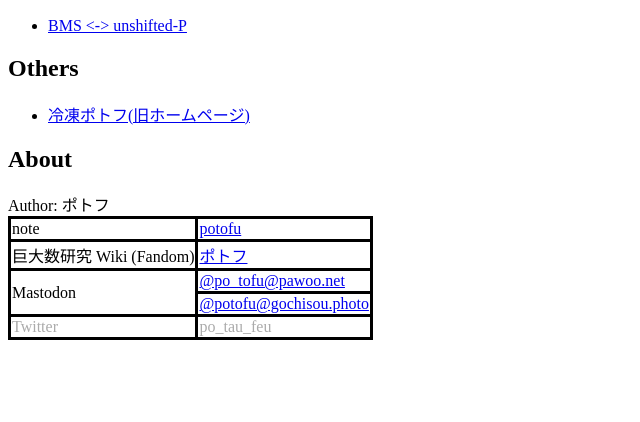
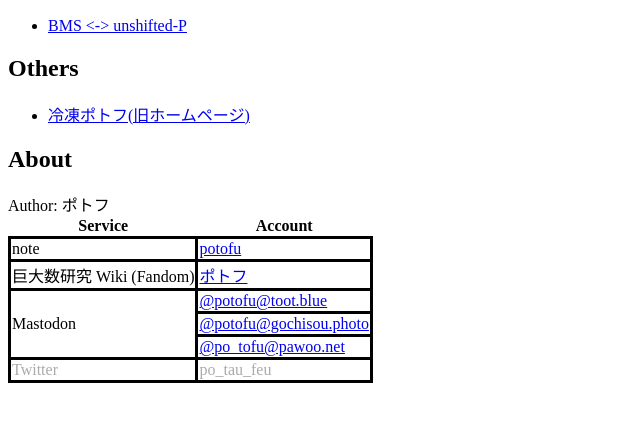
Before and after one commit to Potofu/potofu.github.io, a plain HTML site: page index.html in a window 1280 px wide. Shown: the part 110-532 px from the top of the page, without its empty margins (0-640 px from the left). Drawn offline with Linux system fonts and the light colour scheme.

Commit message:
update social link +toot.blue *change order

```diff
--- a/index.html
+++ b/index.html
@@ -39,10 +39,15 @@ tr.disabled-account td{
 <h2>About</h2>
 Author: ポトフ
 <table class="social-links">
+<tr><th>Service</th><th>Account</th></tr>
 <tr><td>note</td><td><a href="https://note.com/potofu/">potofu</a></td></tr>
 <tr><td>巨大数研究 Wiki (Fandom)</td><td><a href="https://googology.fandom.com/ja/wiki/ユーザー:ポトフ">ポトフ</a></td></tr>
-<tr><td rowspan="2">Mastodon</td><td><a rel="me" href="https://pawoo.net/@po_tofu">@po_tofu@pawoo.net</a></td></tr>
+
+<tr><td rowspan="3">Mastodon</td><br>
+    <td><a rel="me" href="https://toot.blue/@potofu">@potofu@toot.blue</a></td></tr>
 <tr><td><a rel="me" href="https://gochisou.photo/@potofu">@potofu@gochisou.photo</a></td></tr>
+<tr><td><a rel="me" href="https://pawoo.net/@po_tofu">@po_tofu@pawoo.net</a></td></tr>
+
 <tr class="disabled-account"><td>Twitter</td><td>po_tau_feu</td></tr>
 </table>
 </footer>
```
